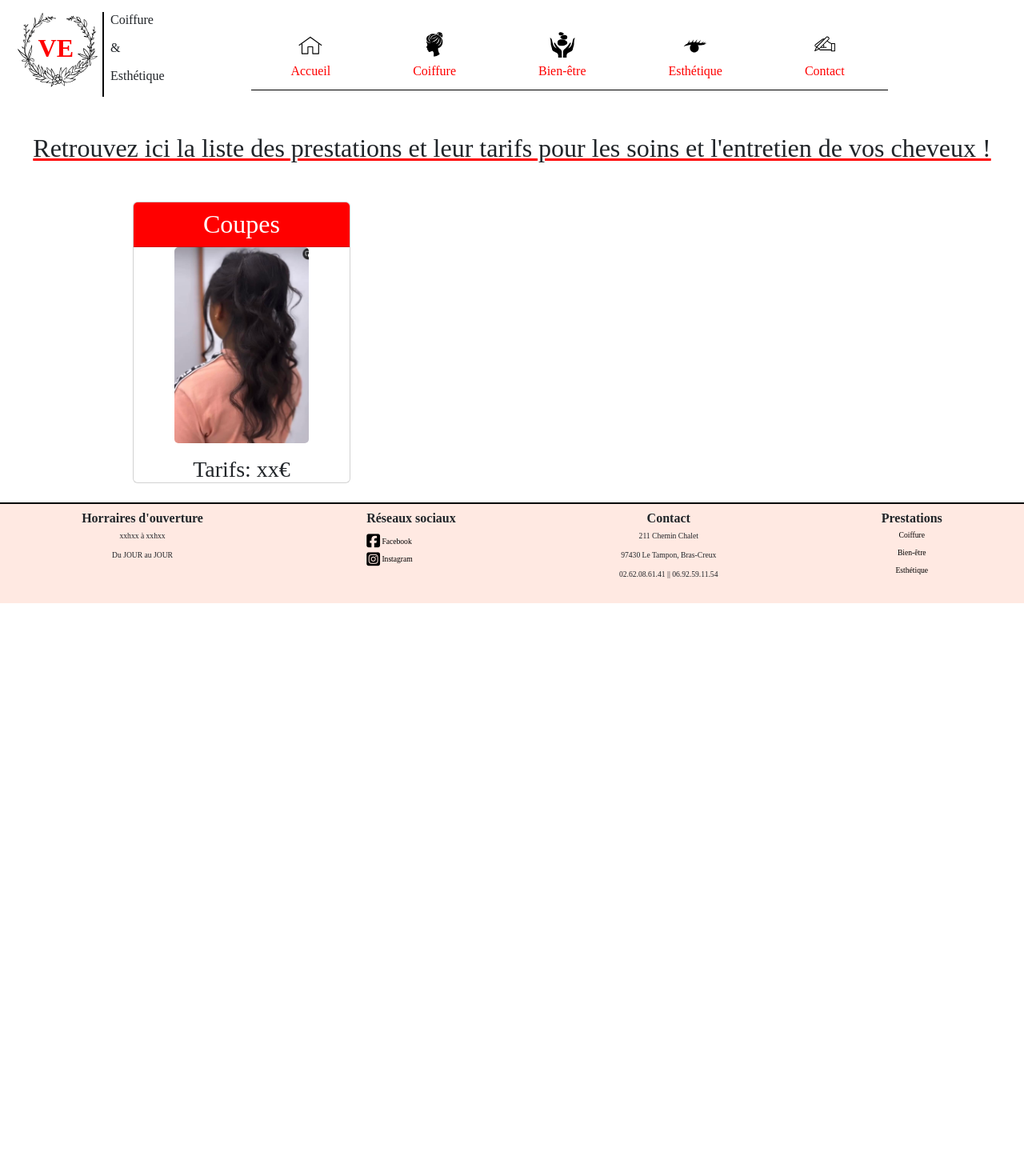
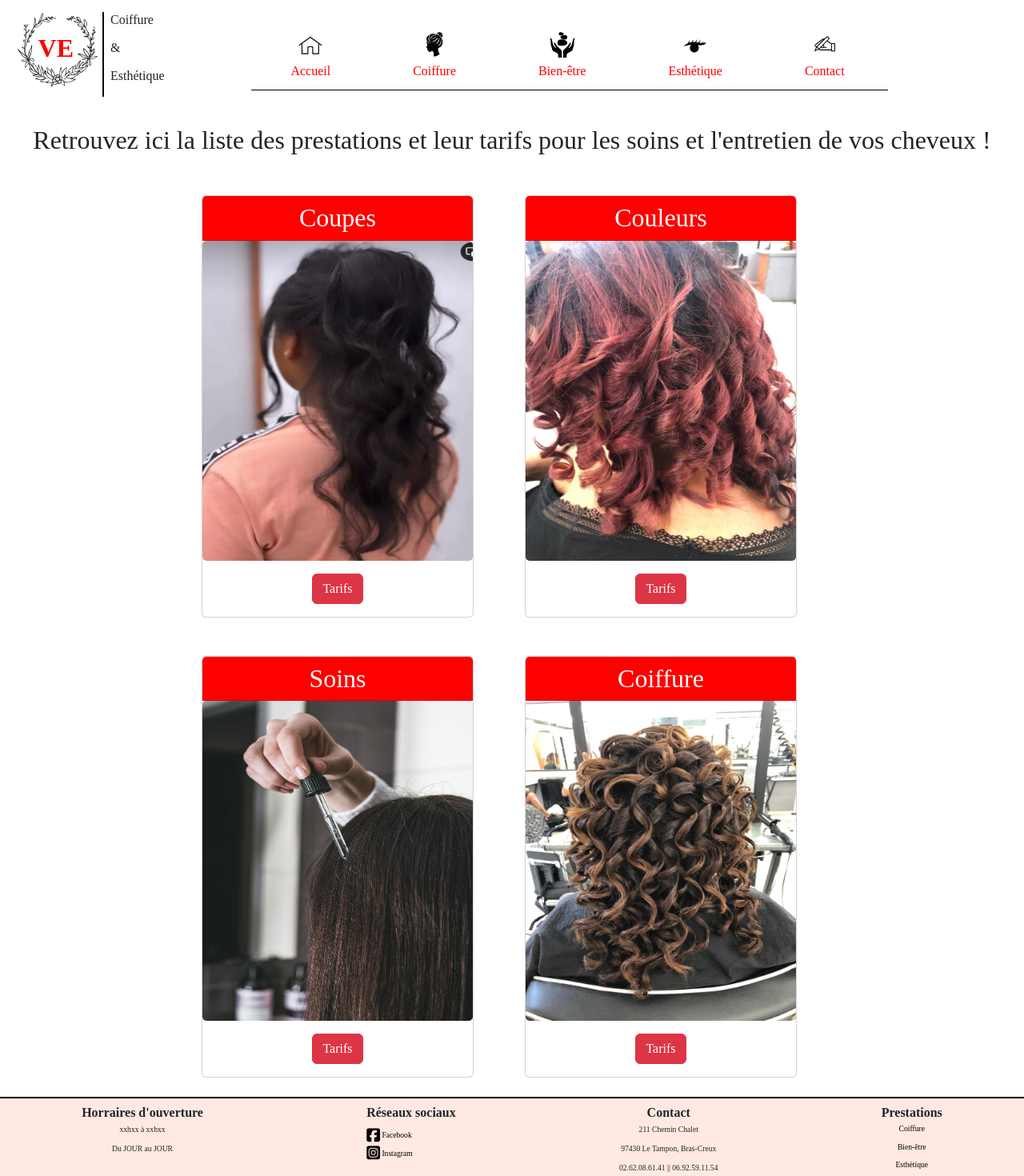
Before and after one commit to Frostbowl/VE_coiffure, a React (Create React App) app: page /coiffure in a window 1280 px wide. Shown: the top 1470 px of the page at 80% size. Before the commit the page ends 800 px from the top, so only its background shows below. Built offline with nearby package versions, Linux system fonts and the light colour scheme; a web font is replaced by a local one.

Commit message:
creation page coiffure

```diff
--- a/src/assets/style/coiffure.css
+++ b/src/assets/style/coiffure.css
@@ -5,11 +5,31 @@
 
 .titreCoiffure h1{
     font-size: 2rem;
-    text-decoration: underline red;
+    padding-top: 1rem;
+    margin-bottom: -5rem;
 
 }
 
+
 .card-img{
-    height: 70%;
+    height: 25rem;
     width: auto;
 }
+
+.card{
+    width: 100%;
+    box-sizing: border-box;
+}
+
+
+.cards{
+    margin-right: 2rem;
+}
+
+.prestation{
+    display: flex;
+    flex-direction: row;
+    flex-wrap: wrap;
+    justify-content: center;
+    margin-top: -8rem;
+}
--- a/src/assets/style/header.css
+++ b/src/assets/style/header.css
@@ -29,7 +29,6 @@
     left: 10%;
     border-left: 2px solid black;
     padding-left: 0.5rem;
-    padding-bottom: 0;
 }
 
 .slogan h1, .slogan h2{
@@ -73,4 +72,5 @@
 
 .top{
     background: white;
+    margin-bottom: -1.6rem;
 }
--- a/src/assets/style/home.css
+++ b/src/assets/style/home.css
@@ -2,12 +2,6 @@
     width: 8rem;
 }
 
-.card{
-    width: 17rem;
-    align-items: center;
-    margin-left: 5rem;
-    height: 22rem;
-}
 
 .card-header{
     background-color: red;
@@ -50,8 +44,17 @@ section{
     display: flex;
     flex-direction: row;
     justify-content: space-between;
+    padding-top: 12rem;
 }
 
 .home{
     padding-bottom: 1rem;
+    background-image: url('../../../public/img/banner2.png');
+    background-repeat: no-repeat;
+    background-repeat: repeat-x;
 }
+
+a{
+    color: red;
+    text-decoration: none;
+}
--- a/src/pages/Coiffure.jsx
+++ b/src/pages/Coiffure.jsx
@@ -8,15 +8,45 @@ const Coiffure =()=>{
             <div className="titreCoiffure text-center p-3">
                 <h1>Retrouvez ici la liste des prestations et leur tarifs pour les soins et l'entretien de vos cheveux !</h1>
             </div>
-            <div className="container text-center">
-                <div className="row">
+            <div className="container-fluid text-center">
+                <div className="container prestation">
 
-                    <div className="col-md-5 col-xl-4 px-3 py-4">
+                    <div className="cards col-md-5 col-xl-4 px-3 py-4">
                         <div className="card">
                             <h2 className="card-header">Coupes</h2>
                             <img src="../img/hair_cut.jpg" alt="coiffure" className="card-img"/>
                             <div className="card-body">
-                                <h3 className="card-title">Tarifs: xx€</h3>
+                                <Link to='/' className="btn btn-danger">Tarifs</Link>
+                            </div>
+                        </div>
+                    </div>
+
+                    <div className="cards col-md-5 col-xl-4 px-3 py-4">
+                        <div className="card">
+                            <h2 className="card-header">Couleurs</h2>
+                            <img src="../img/red_hair.jpg" alt="couleur" className="card-img" />
+                            <div className="card-body">
+                                <Link to='' className="btn btn-danger">Tarifs</Link>
+                            </div>
+                        </div>
+                    </div>
+
+                    <div className="cards col-md-5 col-xl-4 px-3 py-4">
+                        <div className="card">
+                            <h2 className="card-header">Soins</h2>
+                            <img src="../img/serum_hair.jpg" alt="soins" className="card-img" />
+                            <div className="card-body">
+                                <Link to='' className="btn btn-danger">Tarifs</Link>
+                            </div>
+                        </div>
+                    </div>
+
+                    <div className="cards col-md-5 col-xl-4 px-3 py-4">
+                        <div className="card">
+                            <h2 className="card-header">Coiffure</h2>
+                            <img src="../img/hair_dress.jpg" alt="coiffure" className="card-img" />
+                            <div className="card-body">
+                                <Link to='' className="btn btn-danger">Tarifs</Link>
                             </div>
                         </div>
                     </div>
--- a/src/pages/Home.jsx
+++ b/src/pages/Home.jsx
@@ -11,7 +11,7 @@ const Home =() =>{
                         <div className="card-header">
                             <h2>Valérie Esther</h2>
                         </div>
-                        <img src="../img/photoporo.jpg" alt="Valérie Esther" className="profilPic" />
+                        <img src="../img/photoporo.jpg" alt="Valérie Esther" className="card-img profilPic" />
                     </div>
                 </section>
                 <section className="rightSide">
@@ -25,6 +25,11 @@ const Home =() =>{
 
                 </section>
             </div>
+            <article className="text-center pt-5">
+                <h1><Link to='/'>Contactez-moi</Link> dès maintenant</h1>
+                <p>Pour un devis personnalisé ou une prise de rendez-vous</p>
+                <p>Tout rendez-vous non annulé au moins 24 à 48 heures à l'avance ne pourra être reporté.</p>
+            </article>
         </div>
     )
 }
```
Also changed, not shown: public/img/banner.png (added), public/img/banner2.png (added), src/pages/Wellness.jsx (added).
